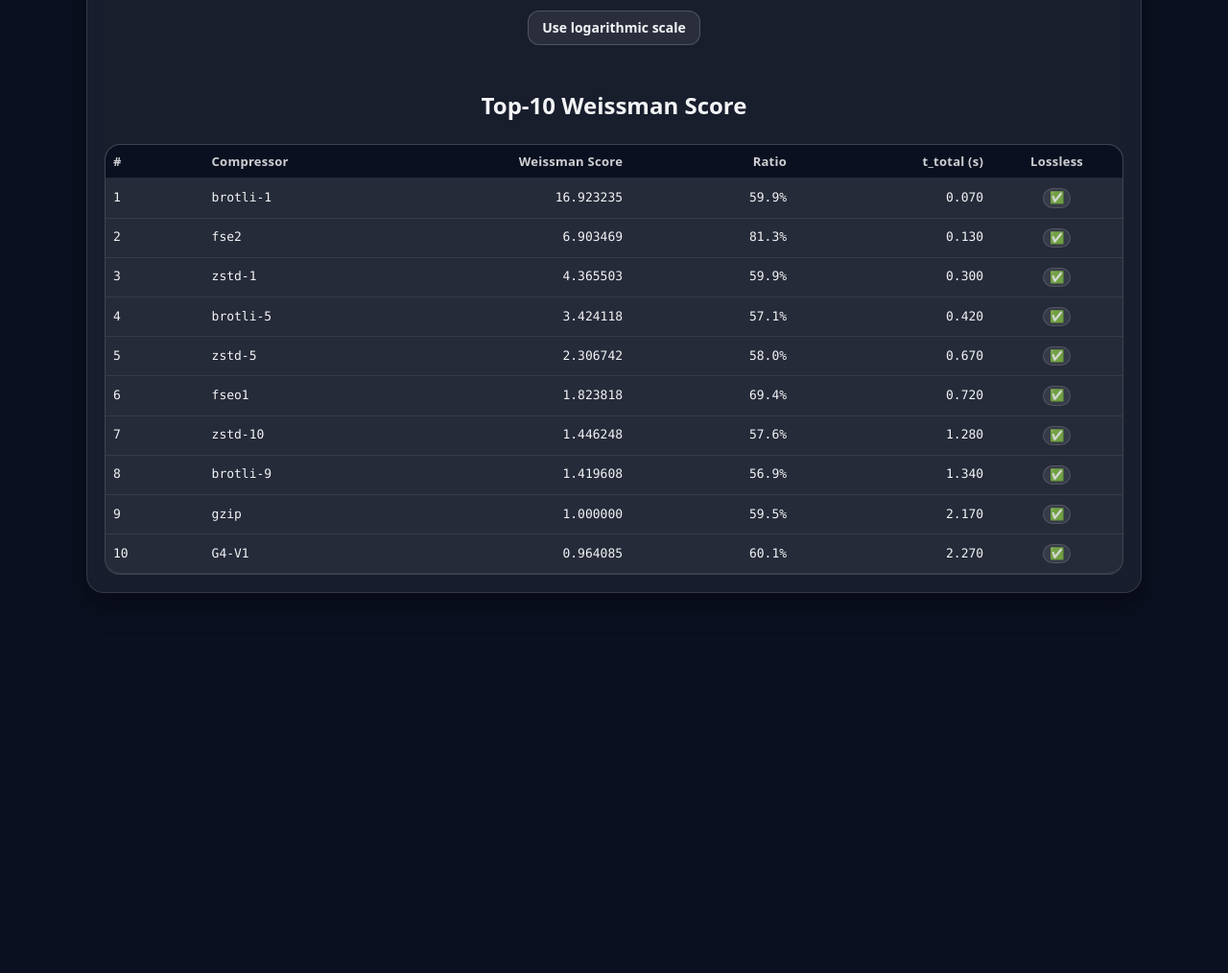
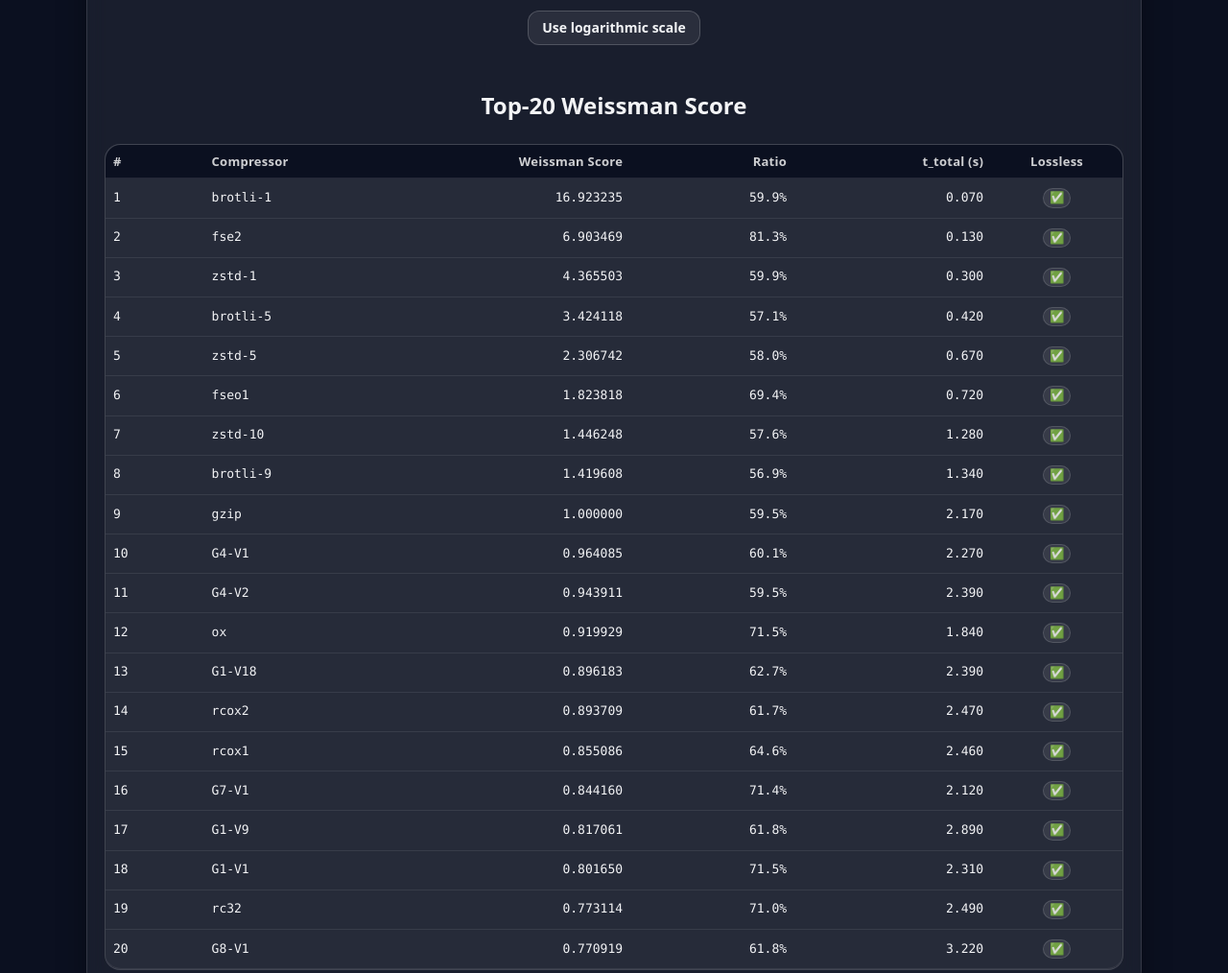
Before and after one commit to pratas/pratas.github.io, a plain HTML site: page challenge.html in a window 1280 px wide. Shown: the part 3165-4179 px from the top of the page at 96% size. Before the commit the page ends 3827 px from the top, so only its background shows below. Drawn offline with nearby package versions, Linux system fonts and the light colour scheme.

Commit message:
Update challenge.html

```diff
--- a/challenge.html
+++ b/challenge.html
@@ -515,9 +515,9 @@
 
       <br>
 
-      <h2><p align="center">Top-10 Weissman Score</p></h2>
+      <h2><p align="center">Top-20 Weissman Score</p></h2>
 
-      <table id="weissmanTop10Table" aria-label="Top 10 Weissman Score">
+      <table id="weissmanTop20Table" aria-label="Top 20 Weissman Score">
         <colgroup>
           <col class="rank"><col class="name"><col class="ratio"><col class="ratio"><col class="tt"><col class="ok">
         </colgroup>
@@ -531,7 +531,7 @@
             <th class="center">Lossless</th>
           </tr>
         </thead>
-        <tbody id="weissmanTop10Body"></tbody>
+        <tbody id="weissmanTop20Body"></tbody>
       </table>
 
     </div>
@@ -725,20 +725,20 @@
       return (ratioHere / ratioBase) * (Math.log(tBase) / Math.log(tHere));
     }
 
-    function renderWeissmanTop10(filtered){
-      const tbody = document.getElementById("weissmanTop10Body");
+    function renderWeissmanTop20(filtered){
+      const tbody = document.getElementById("weissmanTop20Body");
       if(!tbody) return;
       tbody.innerHTML = "";
 
-      const top10 = filtered
+      const top20 = filtered
         .filter(r => r.ok)
         .map(r => ({ ...r, weissman: getWeissmanScore(r) }))
         .filter(r => Number.isFinite(r.weissman))
         .sort((a, b) => b.weissman - a.weissman)
-        .slice(0, 10);
+        .slice(0, 20);
 
-      for(let i = 0; i < top10.length; i++){
-        const r = top10[i];
+      for(let i = 0; i < top20.length; i++){
+        const r = top20[i];
         const tr = document.createElement("tr");
         const ratioPct = Number.isFinite(r.ratio) ? (100*r.ratio).toFixed(1) + "%" : "—";
         const badge = r.ok
@@ -795,7 +795,7 @@
         tbody.appendChild(tr);
       }
 
-      renderWeissmanTop10(filtered);
+      renderWeissmanTop20(filtered);
     }
 
     document.querySelectorAll("thead th").forEach(th => {
```
